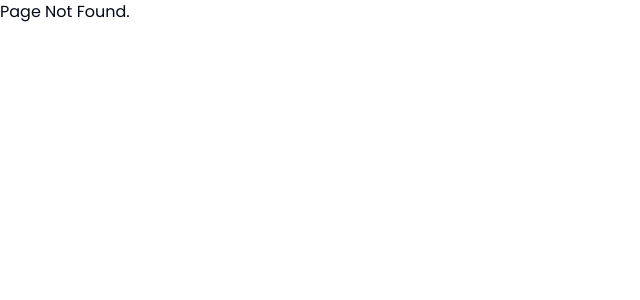
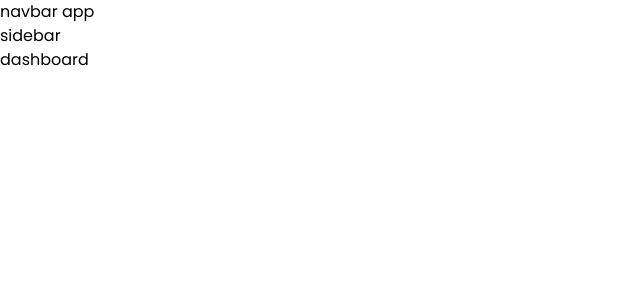
Before and after one commit to Vasudevshetty/studysyncs-v2, a React (Vite) app in the folder client/: page /app/dashboard in a window 1280 px wide. Before the commit this address had no page. Shown: the top 300 px of the page, without its empty margins (0-640 px from the left). Built offline with nearby package versions, Linux system fonts and the light colour scheme.

Commit message:
Restarted building the entire app ui, route setup done, navbar and sidebar will be build asap.

```diff
--- a/client/src/App.jsx
+++ b/client/src/App.jsx
@@ -1,8 +1,18 @@
-import { BrowserRouter as Router, Route, Routes } from "react-router-dom";
+import {
+  BrowserRouter as Router,
+  Route,
+  Routes,
+  Navigate,
+} from "react-router-dom";
 import HomeLayout from "./pages/HomeLayout";
 import Signup from "./pages/Signup";
 import Login from "./pages/Login";
 import PageNotFound from "./pages/PageNotFound";
+import AppLayout from "./pages/AppLayout";
+import Dashboard from "./components/App/Dashboard";
+import Attendance from "./components/App/Attendance";
+import Notes from "./components/App/Notes";
+import ProtectedRoute from "./utils/ProtectedRoute";
 
 function App() {
   return (
@@ -12,6 +22,20 @@ function App() {
         <Route path="/signup" element={<Signup />} />
         <Route path="/login" element={<Login />} />
 
+        <Route
+          path="/app"
+          element={
+            <ProtectedRoute>
+              <AppLayout />
+            </ProtectedRoute>
+          }
+        >
+          <Route path="" element={<Navigate to="dashboard" />} />
+          <Route path="dashboard" element={<Dashboard />} />
+          <Route path="attendance" element={<Attendance />} />
+          <Route path="notes" element={<Notes />} />
+        </Route>
+
         <Route path="*" element={<PageNotFound />} />
       </Routes>
     </Router>
--- /dev/null
+++ b/client/src/components/App/Attendance.jsx
@@ -0,0 +1,9 @@
+function Attendance() {
+    return (
+        <div>
+            attendance
+        </div>
+    )
+}
+
+export default Attendance
--- /dev/null
+++ b/client/src/components/App/Dashboard.jsx
@@ -0,0 +1,5 @@
+function Dashboard() {
+  return <div>dashboard</div>;
+}
+
+export default Dashboard;
--- /dev/null
+++ b/client/src/components/App/Navbar.jsx
@@ -0,0 +1,5 @@
+function Navbar() {
+  return <div>navbar app</div>;
+}
+
+export default Navbar;
--- /dev/null
+++ b/client/src/components/App/Notes.jsx
@@ -0,0 +1,9 @@
+function Notes() {
+    return (
+        <div>
+            notes
+        </div>
+    )
+}
+
+export default Notes
--- /dev/null
+++ b/client/src/components/App/Sidebar.jsx
@@ -0,0 +1,5 @@
+function Sidebar() {
+  return <div>sidebar</div>;
+}
+
+export default Sidebar;
--- a/client/src/index.css
+++ b/client/src/index.css
@@ -6,68 +6,6 @@ body {
   font-family: Poppins;
 }
 
-@layer base {
-  :root {
-    --background: 0 0% 100%;
-    --foreground: 222.2 84% 4.9%;
-    --card: 0 0% 100%;
-    --card-foreground: 222.2 84% 4.9%;
-    --popover: 0 0% 100%;
-    --popover-foreground: 222.2 84% 4.9%;
-    --primary: 222.2 47.4% 11.2%;
-    --primary-foreground: 210 40% 98%;
-    --secondary: 210 40% 96.1%;
-    --secondary-foreground: 222.2 47.4% 11.2%;
-    --muted: 210 40% 96.1%;
-    --muted-foreground: 215.4 16.3% 46.9%;
-    --accent: 210 40% 96.1%;
-    --accent-foreground: 222.2 47.4% 11.2%;
-    --destructive: 0 84.2% 60.2%;
-    --destructive-foreground: 210 40% 98%;
-    --border: 214.3 31.8% 91.4%;
-    --input: 214.3 31.8% 91.4%;
-    --ring: 222.2 84% 4.9%;
-    --radius: 0.5rem;
-    --chart-1: 12 76% 61%;
-    --chart-2: 173 58% 39%;
-    --chart-3: 197 37% 24%;
-    --chart-4: 43 74% 66%;
-    --chart-5: 27 87% 67%;
-  }
-
-  .dark {
-    --background: 222.2 84% 4.9%;
-    --foreground: 210 40% 98%;
-    --card: 222.2 84% 4.9%;
-    --card-foreground: 210 40% 98%;
-    --popover: 222.2 84% 4.9%;
-    --popover-foreground: 210 40% 98%;
-    --primary: 210 40% 98%;
-    --primary-foreground: 222.2 47.4% 11.2%;
-    --secondary: 217.2 32.6% 17.5%;
-    --secondary-foreground: 210 40% 98%;
-    --muted: 217.2 32.6% 17.5%;
-    --muted-foreground: 215 20.2% 65.1%;
-    --accent: 217.2 32.6% 17.5%;
-    --accent-foreground: 210 40% 98%;
-    --destructive: 0 62.8% 30.6%;
-    --destructive-foreground: 210 40% 98%;
-    --border: 217.2 32.6% 17.5%;
-    --input: 217.2 32.6% 17.5%;
-    --ring: 212.7 26.8% 83.9%;
-    --chart-1: 220 70% 50%;
-    --chart-2: 160 60% 45%;
-    --chart-3: 30 80% 55%;
-    --chart-4: 280 65% 60%;
-    --chart-5: 340 75% 55%;
-  }
+* {
+  @apply transition-colors duration-500;
 }
-
-@layer base {
-  * {
-    @apply border-border;
-  }
-  body {
-    @apply bg-background text-foreground;
-  }
-}
--- /dev/null
+++ b/client/src/pages/AppLayout.jsx
@@ -0,0 +1,15 @@
+import Navbar from "@/components/App/Navbar";
+import Sidebar from "@/components/App/Sidebar";
+import { Outlet } from "react-router-dom";
+
+function AppLayout() {
+  return (
+    <>
+      <Navbar />
+      <Sidebar />
+      <Outlet />
+    </>
+  );
+}
+
+export default AppLayout;
--- a/client/src/utils/ProtectedRoute.jsx
+++ b/client/src/utils/ProtectedRoute.jsx
@@ -1,10 +1,10 @@
 import { useState } from "react";
-import { Navigate, Outlet } from "react-router-dom";
+import { Navigate } from "react-router-dom";
 
-function ProtectedRoute() {
+function ProtectedRoute({ children }) {
   // eslint-disable-next-line
   const [isAuth, setIsAuth] = useState(true);
-  return isAuth ? <Outlet /> : <Navigate to="/signup" />;
+  return isAuth ? children : <Navigate to="/signup" />;
 }
 
 export default ProtectedRoute;
--- a/client/tailwind.config.js
+++ b/client/tailwind.config.js
@@ -2,71 +2,5 @@
 export default {
   darkMode: "class",
   content: ["./src/**/*.{js,jsx}"],
-  prefix: "",
-  theme: {
-    container: {
-      center: true,
-      padding: "2rem",
-      screens: {
-        "2xl": "1400px",
-      },
-    },
-    extend: {
-      colors: {
-        border: "hsl(var(--border))",
-        input: "hsl(var(--input))",
-        ring: "hsl(var(--ring))",
-        background: "hsl(var(--background))",
-        foreground: "hsl(var(--foreground))",
-        primary: {
-          DEFAULT: "hsl(var(--primary))",
-          foreground: "hsl(var(--primary-foreground))",
-        },
-        secondary: {
-          DEFAULT: "hsl(var(--secondary))",
-          foreground: "hsl(var(--secondary-foreground))",
-        },
-        destructive: {
-          DEFAULT: "hsl(var(--destructive))",
-          foreground: "hsl(var(--destructive-foreground))",
-        },
-        muted: {
-          DEFAULT: "hsl(var(--muted))",
-          foreground: "hsl(var(--muted-foreground))",
-        },
-        accent: {
-          DEFAULT: "hsl(var(--accent))",
-          foreground: "hsl(var(--accent-foreground))",
-        },
-        popover: {
-          DEFAULT: "hsl(var(--popover))",
-          foreground: "hsl(var(--popover-foreground))",
-        },
-        card: {
-          DEFAULT: "hsl(var(--card))",
-          foreground: "hsl(var(--card-foreground))",
-        },
-      },
-      borderRadius: {
-        lg: "var(--radius)",
-        md: "calc(var(--radius) - 2px)",
-        sm: "calc(var(--radius) - 4px)",
-      },
-      keyframes: {
-        "accordion-down": {
-          from: { height: "0" },
-          to: { height: "var(--radix-accordion-content-height)" },
-        },
-        "accordion-up": {
-          from: { height: "var(--radix-accordion-content-height)" },
-          to: { height: "0" },
-        },
-      },
-      animation: {
-        "accordion-down": "accordion-down 0.2s ease-out",
-        "accordion-up": "accordion-up 0.2s ease-out",
-      },
-    },
-  },
-  plugins: [require("tailwindcss-animate")],
+  plugins: [],
 };
```
Also changed, not shown: client/.eslintrc.cjs.
